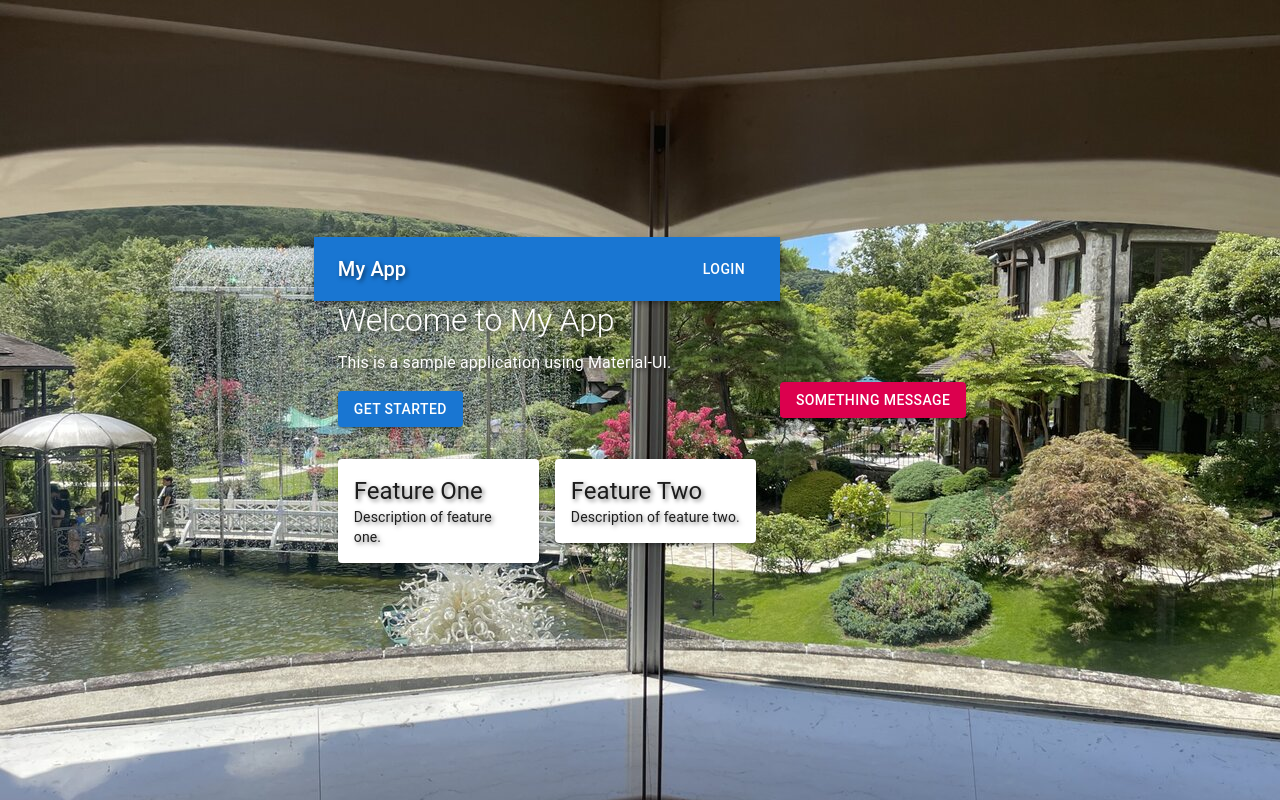
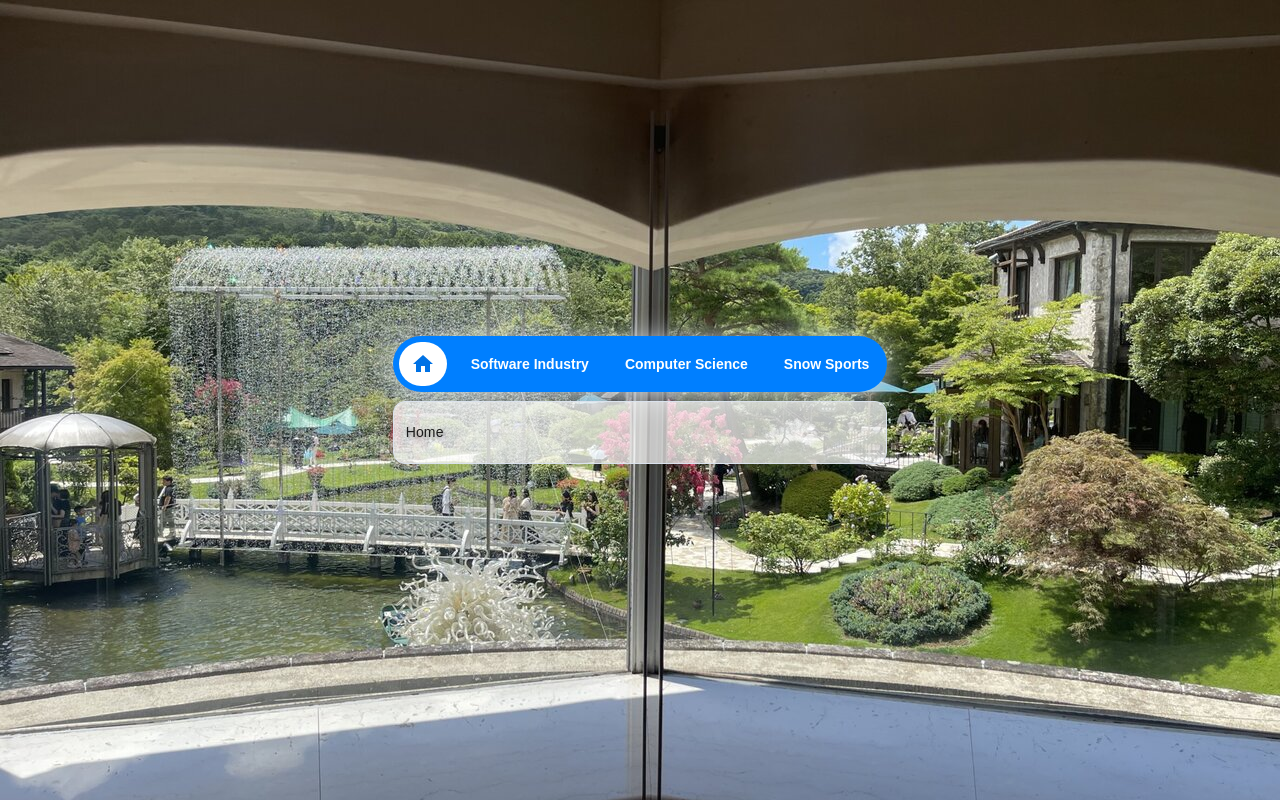
Before and after one commit to hanselong/hanselong.github.io, a React (Create React App) app: page / in a window 1280 px wide. Built offline with nearby package versions, Linux system fonts and the light colour scheme.

Commit message:
basic page navigation done - now to add content

```diff
--- a/src/App.css
+++ b/src/App.css
@@ -6,8 +6,7 @@
   display: flex;
   align-items: center;
   justify-content: center;
-  color: white;
-  text-shadow: 2px 2px 4px rgba(0, 0, 0, 0.5);
+  text-shadow: 2px 2px 4px rgba(0, 0, 0, 0.3);
 }
 
 .App {
--- a/src/App.tsx
+++ b/src/App.tsx
@@ -6,8 +6,11 @@ import './App.css';
 import { BrowserRouter as Router, Routes, Route } from 'react-router-dom';
 import Home from './pages/Home';
 import TestPage from './pages/test';
-import { Button } from '@mui/material';
-
+import Tab from './components/Tab';
+import TabPanel from './components/TabPanel';
+import TabsList from './components/TabsList';
+import { Tabs } from '@mui/base/Tabs';
+import HomeIcon from '@mui/icons-material/Home';
 
 const images: string[] = [
   img1,
@@ -17,15 +20,9 @@ const images: string[] = [
 
 const App: React.FC = () => {
 
-  // Code for looping borrowed from ChatGPT-4o
-  // Took some effort to get it to work the way I want it, but it's a learning experience.
+  // Creates a setter for image index that can be updated on the fly.
+  // type "number" with default value of 0
   const [currentImageIndex, setCurrentImageIndex] = useState<number>(0);
-
-  // Active setter for message
-  const [message, setMessage] = useState<String> ("Something message");
-
-  // Active setter for page to show
-  const [activePage, setActivePage] = useState<String>("");
 
   useEffect(() => {
     const interval = setInterval(() => {
@@ -37,23 +34,21 @@ const App: React.FC = () => {
 
   const currentImage = images[currentImageIndex];
 
-  var handleClick = () => {
-    setActivePage("test");
-  };
-
   return (
     <div className="background" style={{ backgroundImage: `url(${currentImage})` }}>
-      <Router>
-      <Routes>
-        <Route path="/" element={activePage === "test" ? <TestPage /> : <Home />} />
-      </Routes>
-    </Router>
 
-    <Button onClick={handleClick} variant="contained" sx={{ backgroundColor: 'secondary.main' }}>
-      {message}
-    </Button>
-
-
+    <Tabs defaultValue={0}>
+      <TabsList>
+        <Tab value={0}> {<HomeIcon />} </Tab>
+        <Tab value={1}>Software Industry</Tab>
+        <Tab value={2}>Computer Science</Tab>
+        <Tab value={3}>Snow Sports</Tab>
+      </TabsList>
+      <TabPanel value={0}>Home</TabPanel>
+      <TabPanel value={1}><Router> <Routes> <Route path="/" element={<TestPage /> } /> </Routes> </Router></TabPanel>
+      <TabPanel value={2}><Router> <Routes> <Route path="/" element={<Home /> } /> </Routes> </Router></TabPanel>
+      <TabPanel value={3}>Snow Sports</TabPanel>
+    </Tabs>
 
     </div>
   );
--- /dev/null
+++ b/src/components/Tab.tsx
@@ -0,0 +1,41 @@
+import { styled } from '@mui/system';
+import { Tab as BaseTab, tabClasses } from '@mui/base/Tab';
+import colors from '../constants/colors';
+import { buttonClasses } from '@mui/base/Button';
+
+// Borrowed from https://mui.com/base-ui/react-tabs/#system-UnstyledTabsIntroduction.tsx
+const Tab = styled(BaseTab)`
+  font-family: 'IBM Plex Sans', sans-serif;
+  color: #fff;
+  cursor: pointer;
+  font-size: 0.875rem;
+  font-weight: 600;
+  background-color: transparent;
+  padding: 10px 12px;
+  margin: 6px;
+  border: none;
+  border-radius: 50px;
+  display: flex;
+  justify-content: center;
+
+  &:hover {
+    background-color: ${colors.blue[400]};
+  }
+
+  &:focus {
+    color: #fff;
+    outline: 3px solid ${colors.blue[200]};
+  }
+
+  &.${tabClasses.selected} {
+    background-color: #fff;
+    color: ${colors.blue[600]};
+  }
+
+  &.${buttonClasses.disabled} {
+    opacity: 0.5;
+    cursor: not-allowed;
+  }
+`;
+
+export default Tab;
--- /dev/null
+++ b/src/components/TabPanel.tsx
@@ -0,0 +1,19 @@
+import { styled } from '@mui/system';
+import colors from '../constants/colors';
+import { TabPanel as BaseTabPanel } from '@mui/base/TabPanel';
+
+// Borrowed from https://mui.com/base-ui/react-tabs/#system-UnstyledTabsIntroduction.tsx
+const TabPanel = styled(BaseTabPanel)(
+    ({ theme }) => `
+    width: 100%;
+    font-family: 'IBM Plex Sans', sans-serif;
+    font-size: 0.875rem;
+    padding: 20px 12px;
+    background: ${theme.palette.mode === 'dark' ? colors.gray[900] : '#fff'};
+    border: 1px solid ${theme.palette.mode === 'dark' ? colors.gray[700] : colors.gray[200]};
+    border-radius: 12px;
+    background-color: rgba(255, 255, 255, 0.7); /* alpha mask */
+    `,
+  );
+
+export default TabPanel;
--- /dev/null
+++ b/src/components/TabsList.tsx
@@ -0,0 +1,19 @@
+import { styled } from '@mui/system';
+import colors from '../constants/colors';
+import { TabsList as BaseTabsList } from '@mui/base/TabsList';
+
+// Borrowed from https://mui.com/base-ui/react-tabs/#system-UnstyledTabsIntroduction.tsx
+const TabsList = styled(BaseTabsList)(
+    ({ theme }) => `
+    background-color: ${colors.blue[500]};
+    border-radius: 50px;
+    margin-bottom: 9px;
+    display: flex;
+    align-items: center;
+    justify-content: center;
+    align-content: space-between;
+    box-shadow: 0px 4px 30px ${theme.palette.mode === 'dark' ? colors.gray[900] : colors.gray[200]};
+    `,
+  );
+
+  export default TabsList;
--- /dev/null
+++ b/src/constants/colors.ts
@@ -0,0 +1,28 @@
+const colors = ({
+  blue: {
+    50: '#F0F7FF',
+    100: '#C2E0FF',
+    200: '#80BFFF',
+    300: '#66B2FF',
+    400: '#3399FF',
+    500: '#007FFF',
+    600: '#0072E5',
+    700: '#0059B2',
+    800: '#004C99',
+    900: '#003A75',
+  },
+  gray: {
+    50: '#F3F6F9',
+    100: '#E5EAF2',
+    200: '#DAE2ED',
+    300: '#C7D0DD',
+    400: '#B0B8C4',
+    500: '#9DA8B7',
+    600: '#6B7A90',
+    700: '#434D5B',
+    800: '#303740',
+    900: '#1C2025',
+  }
+});
+
+export default colors;
--- a/src/index.tsx
+++ b/src/index.tsx
@@ -2,7 +2,7 @@ import React from 'react';
 import ReactDOM from 'react-dom/client';
 import { ThemeProvider } from '@mui/material/styles';
 import CssBaseline from '@mui/material/CssBaseline';
-import theme from './theme';
+import theme from './constants/theme';
 import './index.css';
 import App from './App';
 import reportWebVitals from './reportWebVitals';
```
Also changed, not shown: src/constants/theme.ts (renamed from src/theme.ts).
